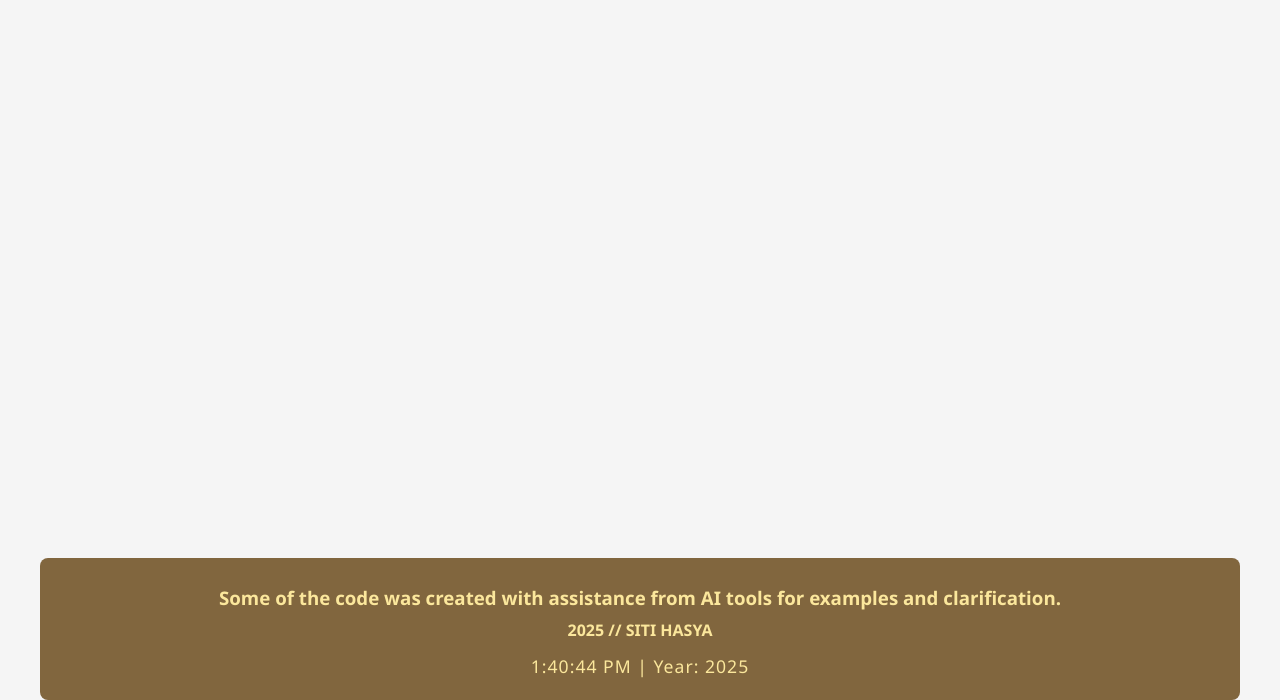
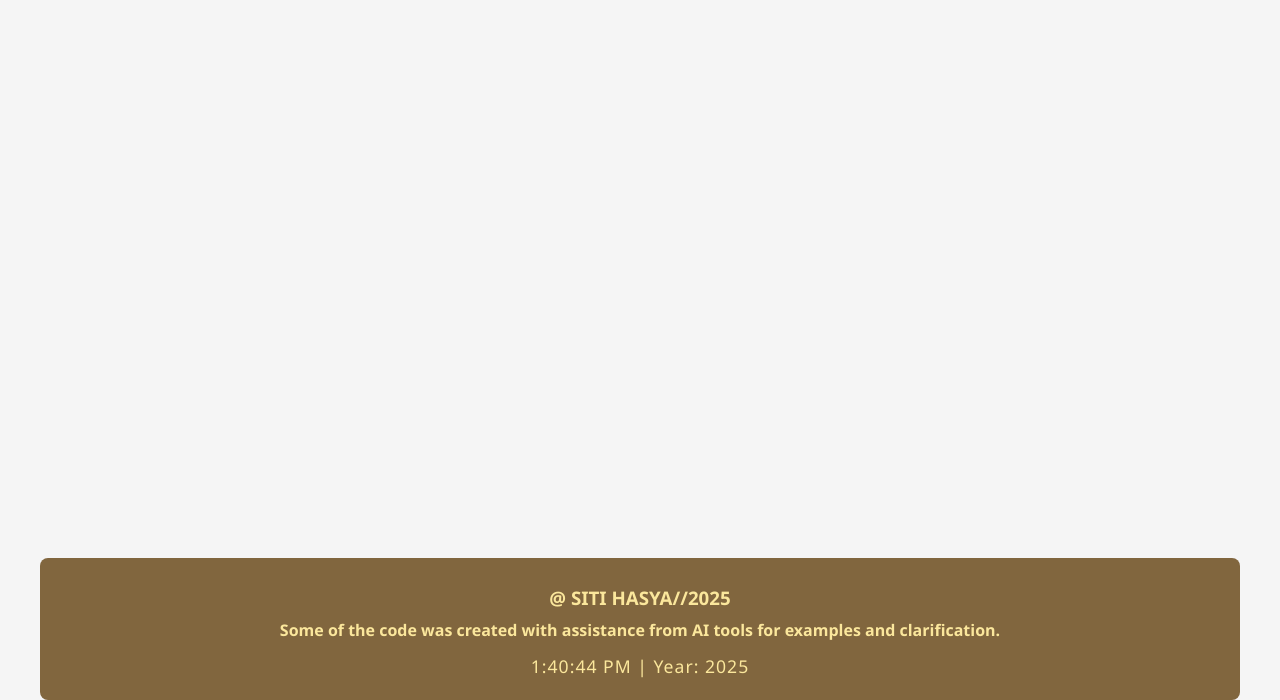
Before and after one commit to SitiHasya/Appliance-Energy-Consumption-Website, a plain HTML site: page about.html in a window 1280 px wide. Shown: the part 100-800 px from the top of the page. Drawn offline with Linux system fonts and the light colour scheme.

Commit message:
change some footer text

```diff
--- a/about.html
+++ b/about.html
@@ -24,8 +24,9 @@
 <footer>
     <div class="footer">
 
-        <h3>Some of the code was created with assistance from AI tools for examples and clarification.</h3>
-        <h4>2025 // SITI HASYA</h4>
+       <h3>@ SITI HASYA//2025</h3>
+            <h4>Some of the code was created with assistance from AI tools for examples and clarification.</h4>
+
         <div id="date-time"></div>
     </div>
 </footer>
```
Also changed, not shown: index.html (+3 -2 lines), televisions.html (+3 -2 lines).
